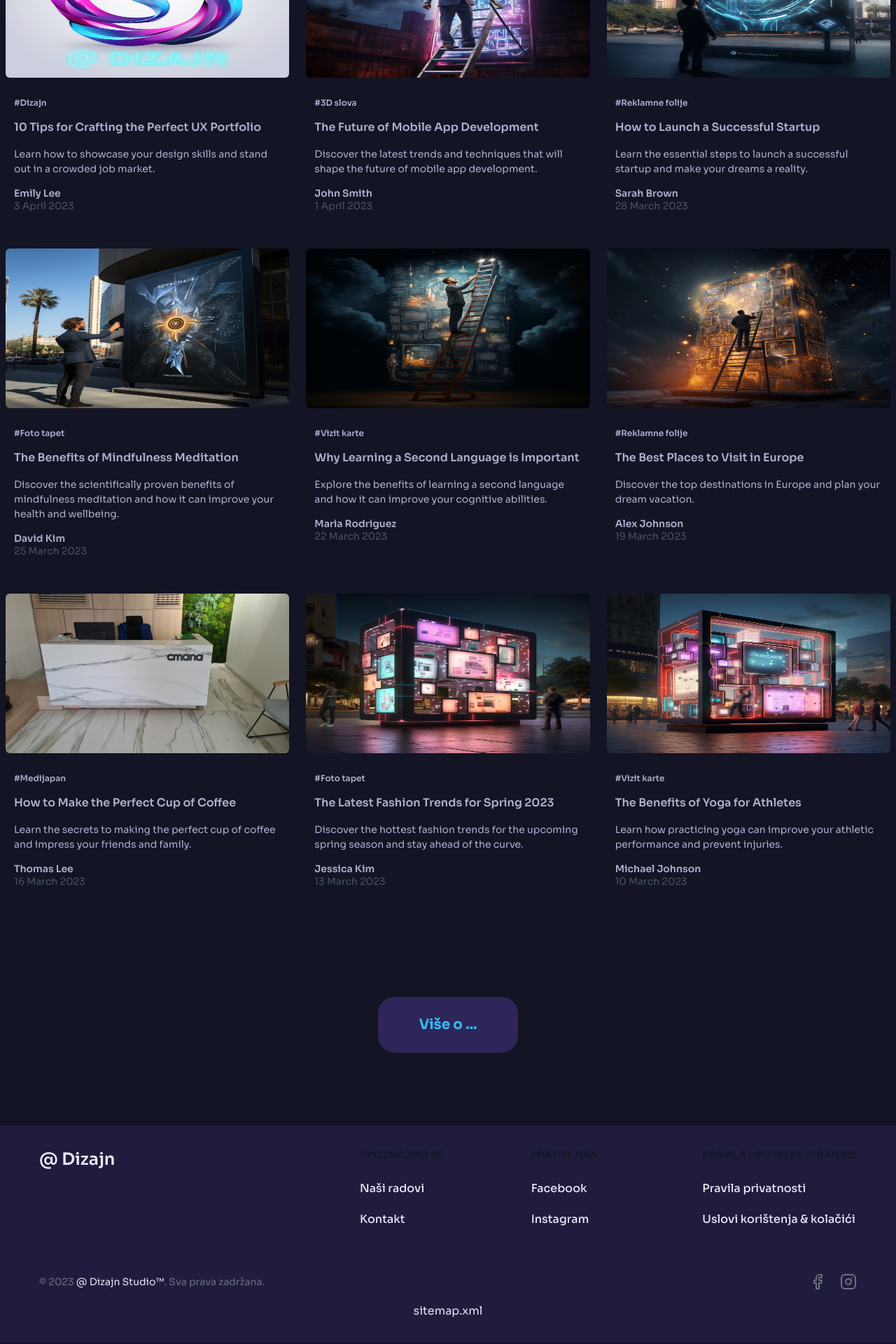
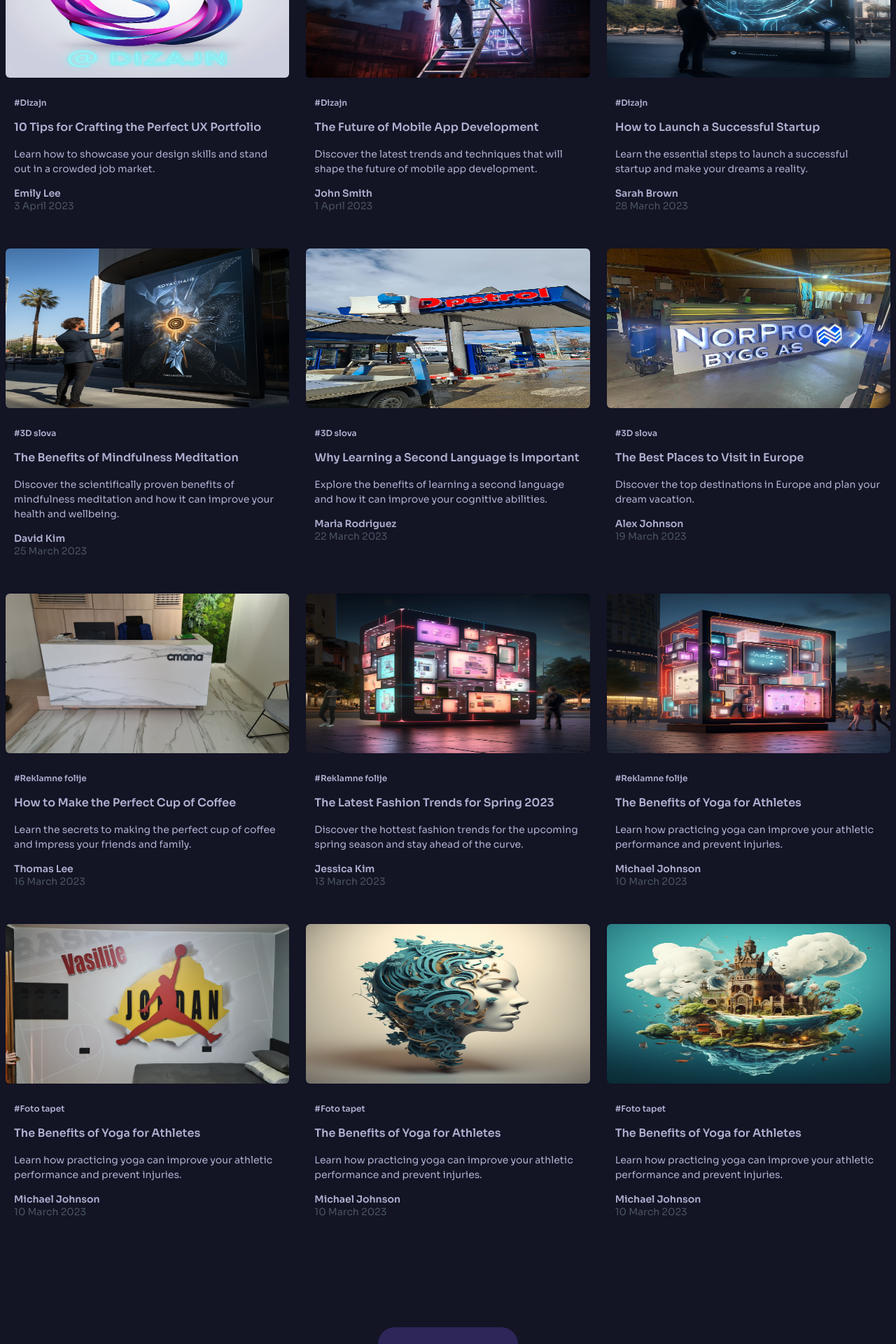
Before and after one commit to darkohedgehog/dizajn-studio, a Next.js app: page /blog in a window 1280 px wide. Shown: the part 640-2560 px from the top of the page at 70% size. Built offline with nearby package versions, Linux system fonts and the light colour scheme.

Commit message:
Modified files

```diff
--- a/app/about/page.jsx
+++ b/app/about/page.jsx
@@ -8,6 +8,8 @@ import { fadeIn } from "../../variants";
 import React, { useState, useEffect } from "react";
 import { useInView } from 'react-intersection-observer';
 import CountUp from "react-countup";
+
+
 
 const About = () => {
   const [isComponentVisible, setComponentVisible] = useState(false);
--- a/app/blog/page.jsx
+++ b/app/blog/page.jsx
@@ -21,7 +21,7 @@ const posts = [
       '/@ DIZAJN.png',
   },
   {
-    category: '3D slova',
+    category: 'Dizajn',
     title: 'The Future of Mobile App Development',
     description:
       'Discover the latest trends and techniques that will shape the future of mobile app development.',
@@ -31,7 +31,7 @@ const posts = [
       '/designer1.png',
   },
   {
-    category: 'Reklamne folije',
+    category: 'Dizajn',
     title: 'How to Launch a Successful Startup',
     description:
       'Learn the essential steps to launch a successful startup and make your dreams a reality.',
@@ -41,7 +41,7 @@ const posts = [
       '/designer2.png',
   },
   {
-    category: 'Foto tapet',
+    category: '3D slova',
     title: 'The Benefits of Mindfulness Meditation',
     description:
       'Discover the scientifically proven benefits of mindfulness meditation and how it can improve your health and wellbeing.',
@@ -51,26 +51,26 @@ const posts = [
       '/designer3.png',
   },
   {
-    category: 'Vizit karte',
+    category: '3D slova',
     title: 'Why Learning a Second Language is Important',
     description:
       'Explore the benefits of learning a second language and how it can improve your cognitive abilities.',
     author: 'Maria Rodriguez',
     date: '22 March 2023',
     poster:
-      '/designer4.png',
+      '/gallery8.jpg',
   },
   {
-    category: 'Reklamne folije',
+    category: '3D slova',
     title: 'The Best Places to Visit in Europe',
     description: 'Discover the top destinations in Europe and plan your dream vacation.',
     author: 'Alex Johnson',
     date: '19 March 2023',
     poster:
-      '/designer5.png',
+      '/norway.jpg',
   },
   {
-    category: 'Medijapan',
+    category: 'Reklamne folije',
     title: 'How to Make the Perfect Cup of Coffee',
     description:
       'Learn the secrets to making the perfect cup of coffee and impress your friends and family.',
@@ -80,7 +80,7 @@ const posts = [
       '/cmana1.jpg',
   },
   {
-    category: 'Foto tapet',
+    category: 'Reklamne folije',
     title: 'The Latest Fashion Trends for Spring 2023',
     description:
       'Discover the hottest fashion trends for the upcoming spring season and stay ahead of the curve.',
@@ -90,7 +90,7 @@ const posts = [
       '/bilbord1.png',
   },
   {
-    category: 'Vizit karte',
+    category: 'Reklamne folije',
     title: 'The Benefits of Yoga for Athletes',
     description:
       'Learn how practicing yoga can improve your athletic performance and prevent injuries.',
@@ -98,6 +98,36 @@ const posts = [
     date: '10 March 2023',
     poster:
       '/bilbord2.png',
+  },
+  {
+    category: 'Foto tapet',
+    title: 'The Benefits of Yoga for Athletes',
+    description:
+      'Learn how practicing yoga can improve your athletic performance and prevent injuries.',
+    author: 'Michael Johnson',
+    date: '10 March 2023',
+    poster:
+      '/Fototapet2.jpg',
+  },
+  {
+    category: 'Foto tapet',
+    title: 'The Benefits of Yoga for Athletes',
+    description:
+      'Learn how practicing yoga can improve your athletic performance and prevent injuries.',
+    author: 'Michael Johnson',
+    date: '10 March 2023',
+    poster:
+      '/fototapet4.png',
+  },
+  {
+    category: 'Foto tapet',
+    title: 'The Benefits of Yoga for Athletes',
+    description:
+      'Learn how practicing yoga can improve your athletic performance and prevent injuries.',
+    author: 'Michael Johnson',
+    date: '10 March 2023',
+    poster:
+      '/fototapet5.png',
   },
 ]
 
--- a/app/components/Socials.jsx
+++ b/app/components/Socials.jsx
@@ -7,16 +7,16 @@ import {AiOutlineMail, AiOutlinePhone} from "react-icons/ai";
 const Socials = () => {
     return (
       <div className="flex items-center gap-x-5 text-lg">
-        <Link href={""} className="hover:text-accent transition-all duration-300">
+        <Link href={"https://www.facebook.com/szfr.dizajn"} target="blank" className="hover:text-accent transition-all duration-300">
         <FaFacebookF />
         </Link>
-        <Link href={""} className="hover:text-accent transition-all duration-300">
+        <Link href={"https://www.instagram.com/ninoslavjanackovic/"} target="blank" className="hover:text-accent transition-all duration-300">
         <FaInstagram />
         </Link>
-        <Link href={""} className="hover:text-accent transition-all duration-300">
+        <Link href={"mailto:nino05dizajn@gmail.com"} className="hover:text-accent transition-all duration-300">
         <AiOutlineMail />
         </Link>
-        <Link href={""} className="hover:text-accent transition-all duration-300">
+        <Link href={"tel:+381641706370"} className="hover:text-accent transition-all duration-300">
         <AiOutlinePhone />
         </Link>
 
--- a/app/contact/page.jsx
+++ b/app/contact/page.jsx
@@ -77,7 +77,7 @@ const Contact = () => {
         message: messages,
       });
       setSuccessMsg(
-        `Hello dear ${clientName}, Your messages has been sent successfully. Thank you for your time!`
+        `Poštovani ${clientName}, Vaša poruka je uspešno poslana. Hvala Vam na izdvojenom vremenu!`
       );
       setClientName("");
       setEmail("");
--- a/app/layout.js
+++ b/app/layout.js
@@ -3,6 +3,7 @@ import Nav from './components/Nav';
 import TopHeader from './components/TopHeader';
 import './globals.css';
 import { Sora } from 'next/font/google';
+import siteMetadata from './utils/siteMetaData';
 
 const sora = Sora({
   subsets: ['latin'],
@@ -11,8 +12,38 @@ const sora = Sora({
 });
 
 export const metadata = {
-  title: 'Design Studio',
-  description: 'Generated by create next app',
+  metadataBase: new URL(siteMetadata.siteUrl),
+  title: {
+    template: `%s | ${siteMetadata.title}`,
+    default: siteMetadata.title, // a default is required when creating a template
+  },
+  description: siteMetadata.description,
+  openGraph: {
+    title: siteMetadata.title,
+    description: siteMetadata.description,
+    url: siteMetadata.siteUrl,
+    siteName: siteMetadata.title,
+    images: [siteMetadata.socialBanner],
+    locale: "sr",
+    type: "website",
+  },
+  robots: {
+    index: true,
+    follow: true,
+    googleBot: {
+      index: true,
+      follow: true,
+      noimageindex: true,
+      "max-video-preview": -1,
+      "max-image-preview": "large",
+      "max-snippet": -1,
+    },
+  },
+  twitter: {
+    card: "summary_large_image",
+    title: siteMetadata.title,
+    images: [siteMetadata.socialBanner],
+  },
 };
 
 export default function RootLayout({ children }) {
--- a/app/posts/page.jsx
+++ b/app/posts/page.jsx
@@ -5,7 +5,7 @@ import { draftMode } from "next/headers";
 import PreviewPosts from "../components/PreviewPosts";
 import PreviewProvider from "../components/PreviewProvider";
 
-export default async function Home() {
+export default async function Post() {
   const posts = await sanityFetch({ query: postsQuery });
   const isDraftMode = draftMode().isEnabled;
 
--- a/app/utils/siteMetaData.js
+++ b/app/utils/siteMetaData.js
@@ -5,8 +5,10 @@ const siteMetadata = {
     headerTitle: 'Reklame-Dizajn',
     description: 'Dizajn i izdrada reklama, 3D slova, foto tapeta i reklamnih folija',
     language: 'sr-en',
+    theme: 'system', // system, dark or light
     siteUrl: 'http://localhost:3000/', // your website URL
     siteLogo: '/logo_firme-removebg-preview.png',
+    socialBanner: '/social-banner.png', // add social banner in the public folder
     email: 'nino05dizajn@gmail.com',
     facebook: 'https://www.facebook.com/szfr.dizajn',
     instagram: 'https://www.instagram.com/ninoslavjanackovic/',
```
Also changed, not shown: public/social-banner.png (added).
